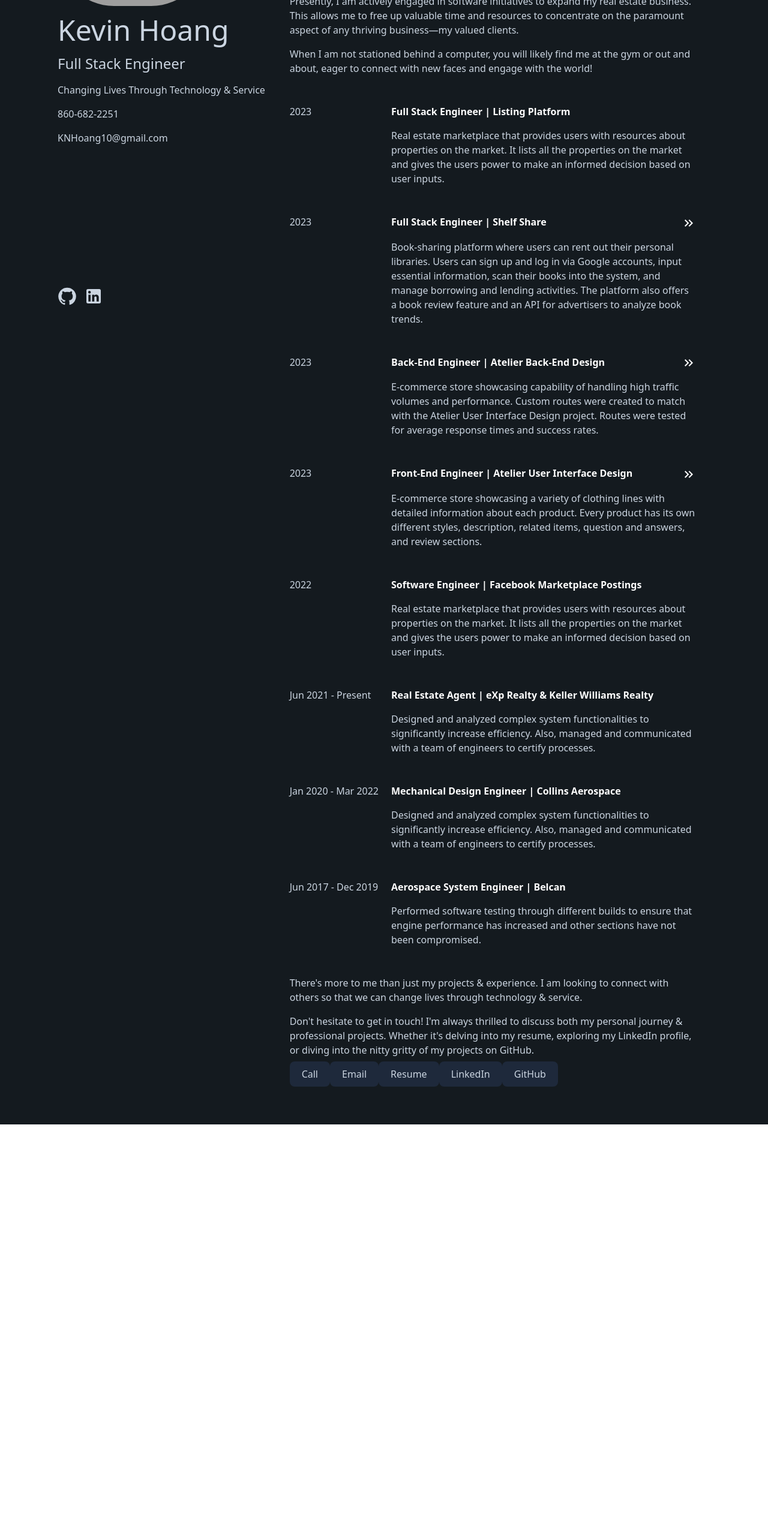
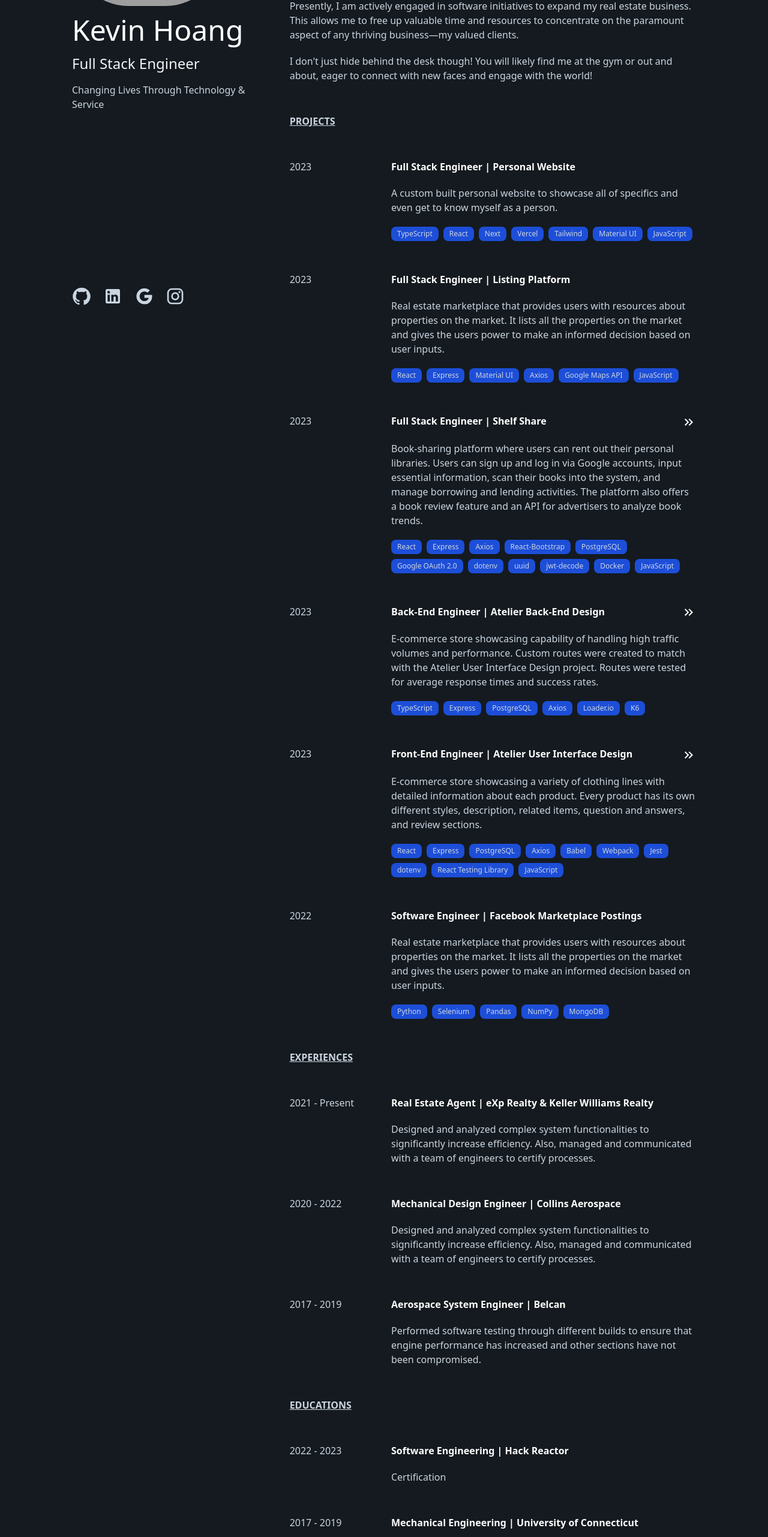
Before and after one commit to knhoang10/AboutMe, a Next.js app: page / in a window 1280 px wide. Shown: the part 234-2797 px from the top of the page at 60% size. Before the commit the page ends 2109 px from the top, so only its background shows below. Built offline with nearby package versions, Linux system fonts and the light colour scheme; grey boxes are pictures that could not be loaded.

Commit message:
Added tech stack information. Added education section. Made design more uniform.

```diff
--- /dev/null
+++ b/src/app/data/educationData.tsx
@@ -0,0 +1,24 @@
+export const educationData = [
+  {
+    id: 1,
+    time: '2022 - 2023',
+    title: 'Software Engineering',
+    degree: 'Certification',
+    name: 'Hack Reactor',
+  },
+  {
+    id: 2,
+    time: '2017 - 2019',
+    title: 'Mechanical Engineering',
+    degree: 'Master of Science',
+    name: 'University of Connecticut',
+  },
+  {
+    id: 3,
+    time: '2013 - 2017',
+    title: 'Mechanical Engineering',
+    position: 'Mechanical Engineering',
+    degree: 'Bachelor of Science',
+    name: 'University of Connecticut',
+  },
+];
--- a/src/app/data/experienceData.tsx
+++ b/src/app/data/experienceData.tsx
@@ -1,21 +1,21 @@
 export const experienceData = [
   {
     id: 1,
-    time: 'Jun 2021 - Present',
+    time: '2021 - Present',
     position: 'Real Estate Agent',
     name: 'eXp Realty & Keller Williams Realty',
     text: 'Designed and analyzed complex system functionalities to significantly increase efficiency. Also, managed and communicated with a team of engineers to certify processes.'
   },
   {
     id: 2,
-    time: 'Jan 2020 - Mar 2022',
+    time: '2020 - 2022',
     position: 'Mechanical Design Engineer',
     name: 'Collins Aerospace',
     text: 'Designed and analyzed complex system functionalities to significantly increase efficiency. Also, managed and communicated with a team of engineers to certify processes.'
   },
   {
     id: 3,
-    time: 'Jun 2017 - Dec 2019',
+    time: '2017 - 2019',
     position: 'Aerospace System Engineer',
     name: 'Belcan',
     text: 'Performed software testing through different builds to ensure that engine performance has increased and other sections have not been compromised.'
--- a/src/app/data/projectData.tsx
+++ b/src/app/data/projectData.tsx
@@ -1,4 +1,16 @@
 export const projectData = [
+  {
+    id: 6,
+    time: '2023',
+    position: 'Full Stack Engineer',
+    name: 'Personal Website',
+    link: false,
+    redirectLink: '',
+    text: 'A custom built personal website to showcase all of specifics and even get to know myself as a person.',
+    techStack: [
+      'TypeScript', 'React', 'Next', 'Vercel', 'Tailwind', 'Material UI', 'JavaScript'
+    ],
+  },
   {
     id: 1,
     time: '2023',
@@ -6,7 +18,10 @@ export const projectData = [
     name: 'Listing Platform',
     link: false,
     redirectLink: '',
-    text: 'Real estate marketplace that provides users with resources about properties on the market. It lists all the properties on the market and gives the users power to make an informed decision based on user inputs.'
+    text: 'Real estate marketplace that provides users with resources about properties on the market. It lists all the properties on the market and gives the users power to make an informed decision based on user inputs.',
+    techStack: [
+      'React', 'Express', 'Material UI', 'Axios', 'Google Maps API', 'JavaScript'
+    ],
   },
   {
     id: 2,
@@ -15,7 +30,10 @@ export const projectData = [
     name: 'Shelf Share',
     link: true,
     redirectLink: 'https://shelfshare.org/',
-    text: 'Book-sharing platform where users can rent out their personal libraries. Users can sign up and log in via Google accounts, input essential information, scan their books into the system, and manage borrowing and lending activities. The platform also offers a book review feature and an API for advertisers to analyze book trends.'
+    text: 'Book-sharing platform where users can rent out their personal libraries. Users can sign up and log in via Google accounts, input essential information, scan their books into the system, and manage borrowing and lending activities. The platform also offers a book review feature and an API for advertisers to analyze book trends.',
+    techStack: [
+      'React', 'Express', 'Axios', 'React-Bootstrap', 'PostgreSQL', 'Google OAuth 2.0', 'dotenv', 'uuid', 'jwt-decode', 'Docker', 'JavaScript'
+    ],
   },
   {
     id: 3,
@@ -24,7 +42,10 @@ export const projectData = [
     name: 'Atelier Back-End Design',
     link: true,
     redirectLink: 'https://github.com/rpp2209-sdc-technetium/product',
-    text: 'E-commerce store showcasing capability of handling high traffic volumes and performance. Custom routes were created to match with the Atelier User Interface Design project. Routes were tested for average response times and success rates.'
+    text: 'E-commerce store showcasing capability of handling high traffic volumes and performance. Custom routes were created to match with the Atelier User Interface Design project. Routes were tested for average response times and success rates.',
+    techStack: [
+      'TypeScript', 'Express', 'PostgreSQL', 'Axios', 'Loader.io', 'K6'
+    ],
   },
   {
     id: 4,
@@ -33,7 +54,10 @@ export const projectData = [
     name: 'Atelier User Interface Design',
     link: true,
     redirectLink: 'https://github.com/rpp2209-gluon/fec',
-    text: 'E-commerce store showcasing a variety of clothing lines with detailed information about each product. Every product has its own different styles, description, related items, question and answers, and review sections.'
+    text: 'E-commerce store showcasing a variety of clothing lines with detailed information about each product. Every product has its own different styles, description, related items, question and answers, and review sections.',
+    techStack: [
+      'React', 'Express', 'PostgreSQL', 'Axios', 'Babel', 'Webpack', 'Jest', 'dotenv', 'React Testing Library', 'JavaScript'
+    ],
   },
   {
     id: 5,
@@ -42,6 +66,9 @@ export const projectData = [
     name: 'Facebook Marketplace Postings',
     link: false,
     redirectLink: '',
-    text: 'Real estate marketplace that provides users with resources about properties on the market. It lists all the properties on the market and gives the users power to make an informed decision based on user inputs.'
+    text: 'Real estate marketplace that provides users with resources about properties on the market. It lists all the properties on the market and gives the users power to make an informed decision based on user inputs.',
+    techStack: [
+      'Python', 'Selenium', 'Pandas', 'NumPy', 'MongoDB'
+    ],
   },
 ];
--- /dev/null
+++ b/src/app/education.tsx
@@ -0,0 +1,24 @@
+import { individualProjectExperience, timelineStyle, projectExperienceInformationStyle, projectExperienceNamePositionStyle, projectExperienceDescriptionStyle } from "./style/constantStyles";
+
+
+type EducationProps = {
+  educationInfo: {
+    id: number,
+    time: string,
+    title: string,
+    name: string,
+    degree: string,
+  }
+};
+
+export default function Education({ educationInfo }: EducationProps) {
+  return (
+    <div className={`education ${individualProjectExperience}`}>
+      <div className={`timeline ${timelineStyle}`}>{educationInfo.time}</div>
+      <div className={`education-information ${projectExperienceInformationStyle}`}>
+        <div className={`experience-title-and-name ${projectExperienceNamePositionStyle}`}>{educationInfo.title} | {educationInfo.name}</div>
+        <div className={`experience-degree ${projectExperienceDescriptionStyle}`}>{educationInfo.degree}</div>
+      </div>
+    </div>
+  )
+};
--- a/src/app/initialPage.tsx
+++ b/src/app/initialPage.tsx
@@ -12,7 +12,7 @@ export default function InitialPage() {
   }, []);
 
   return (
-    <div className={`initial-page flex flex-col justify-center items-center h-screen text-5xl uppercase transition-opacity duration-1000 ease-out ${fadeText ? 'opacity-0' : 'opacity-100'}`}>
+    <div className={`initial-page text-white flex flex-col justify-center items-center h-screen text-5xl uppercase transition-opacity duration-1000 ease-out ${fadeText ? 'opacity-0' : 'opacity-100'}`}>
       <span className="text-center">Kevin Hoang Portfolio</span>
     </div>
   )
--- a/src/app/project.tsx
+++ b/src/app/project.tsx
@@ -2,6 +2,7 @@ import { useState, useEffect } from 'react';
 import { individualProjectExperience, timelineStyle, projectExperienceInformationStyle, projectExperienceNamePositionStyle, projectExperienceDescriptionStyle } from "./style/constantStyles";
 import KeyboardDoubleArrowRightIcon from '@mui/icons-material/KeyboardDoubleArrowRight';
 import './style/globals.css';
+import { TechStack } from './reuseableComponents/reuseableComponents';
 
 
 type ProjectProps = {
@@ -13,16 +14,17 @@ type ProjectProps = {
     text: string,
     redirectLink: string,
     link: boolean,
+    techStack: string[],
   }
 };
 
 export default function Project({ projectInfo }: ProjectProps) {
   // State
-  const [symbolAnimate, setSymbolAnimate] = useState(false);
+  const [ symbolAnimate, setSymbolAnimate ] = useState(false);
 
   // Custom functions
-  const handleMouseEnter = () => {setSymbolAnimate(true)};
-  const handleMouseLeave = () => {setSymbolAnimate(false)};
+  const handleMouseEnter = () => { setSymbolAnimate(true) };
+  const handleMouseLeave = () => { setSymbolAnimate(false) };
 
   const constantSection = () => {
     return (
@@ -31,8 +33,10 @@ export default function Project({ projectInfo }: ProjectProps) {
         <div className={`project-information ${projectExperienceInformationStyle}`}>
           <div className={`project-position-and-name flex flow-row justify-between ${projectExperienceNamePositionStyle}`}>{projectInfo.position} | {projectInfo.name} {showRedirectSymbol()}</div>
           <div className={`project-description ${projectExperienceDescriptionStyle}`}>{projectInfo.text}</div>
+          <div className={`project-tech-stack flex flex-wrap gap-2`}>
+            {projectInfo.techStack.map((techName) => <TechStack key={techName} name={techName} />)}
+          </div>
         </div>
-        {/* {showRedirectSymbol()} */}
       </>
     )
   };
--- /dev/null
+++ b/src/app/reuseableComponents/reuseableComponents.tsx
@@ -0,0 +1,30 @@
+import {outerButtonStyle, innerButtonStyle, techStackStyle} from '../style/constantStyles';
+
+// Button
+type ButtonProps = {
+  text: string;
+  className: string;
+  redirectLink: string;
+};
+
+export function ButtonStyle({ text, className, redirectLink}: ButtonProps) {
+  return (
+    <a href={redirectLink} target='_blank' className={`${className} ${outerButtonStyle}`}>
+      <span className={innerButtonStyle}></span>
+      <span className='relative'>{text}</span>
+    </a>
+  )
+};
+
+// Tech Stack
+type TechStackProps = {
+  name: string;
+};
+
+export function TechStack({ name }: TechStackProps) {
+  return (
+    <div className={`tech-stack-${name} ${techStackStyle}`}>
+      {name}
+    </div>
+  )
+};
--- a/src/app/style/constantStyles.tsx
+++ b/src/app/style/constantStyles.tsx
@@ -1,36 +1,16 @@
-// Props
-type ButtonProps = {
-  text: string;
-  className: string;
-  redirectLink: string;
-};
-
-export function ButtonStyle({ text, className, redirectLink}: ButtonProps) {
-  const outerStyle = `
-    relative bg-slate-800 rounded-lg overflow-hidden text-slate-300 px-5 py-2.5 group
-  `;
-  const innerStyle = `
-    absolute w-0 rounded-lg group-hover:w-full rounded-lg transition-all ease-out duration-200 h-full bg-blue-700 left-0 top-0
-  `;
-  return (
-    <a href={redirectLink} target='_blank' className={`${className} ${outerStyle}`}>
-      <span className={innerStyle}></span>
-      <span className='relative'>{text}</span>
-    </a>
-  )
-};
-
-// Common styling
+// Common styling -----------------------------------
 export const rightPadding = `py-4 px-6`;
 
-export const spaceBetweenDiv = 'gap-4';
+export const spaceBetweenDiv = 'gap-5';
 
 export const flexColSpaceBetweenDiv = `flex flex-col ${spaceBetweenDiv}`;
 
-// Specific styling
+export const newSectionTitle = `font-bold underline decoration-solid`;
+
+// Specific styling -----------------------------------
 // Left Section
-export const nameStyle = `text-5xl`;
-export const jobPositionStyle = `text-2xl`;
+export const nameStyle = `text-5xl text-white`;
+export const jobPositionStyle = `text-2xl text-slate-100`;
 
 // Right Section
 export const rightSections = `
@@ -46,6 +26,19 @@ export const projectExperienceInformationStyle = `lg:basis-3/4 ${flexColSpaceBet
 export const projectExperienceNamePositionStyle = `font-bold text-white`;
 export const projectExperienceDescriptionStyle = `text-slate-300`;
 
+// Button
+// Reusable button
+export const outerButtonStyle = `
+relative bg-slate-800 rounded-lg overflow-hidden text-slate-300 px-5 py-2 group
+`;
+export const innerButtonStyle = `
+absolute w-0 rounded-lg group-hover:w-full rounded-lg transition-all ease-out duration-200 h-full bg-blue-700 left-0 top-0
+`;
+
+// Tech Stack
+export const techStackStyle = `
+  bg-blue-700 text-xs rounded-lg px-2.5 py-1
+`;
 
 // Material UI
 export const iconStyle = { fontSize: '2rem' };
--- a/src/app/transitionPage.tsx
+++ b/src/app/transitionPage.tsx
@@ -2,71 +2,92 @@
 "use client"
 import './style/globals.css';
 import { useState, useEffect } from 'react';
-import GitHubIcon from '@mui/icons-material/GitHub';
-import { ButtonStyle } from './style/constantStyles';
-import LinkedInIcon from '@mui/icons-material/LinkedIn';
+import { ButtonStyle } from './reuseableComponents/reuseableComponents';
 import { projectData } from './data/projectData';
-import EmailSharpIcon from '@mui/icons-material/EmailSharp';
+import { educationData } from './data/educationData';
 import { experienceData } from './data/experienceData';
-import FileDownloadIcon from '@mui/icons-material/FileDownload';
-import LocalPhoneSharpIcon from '@mui/icons-material/LocalPhoneSharp';
 import Experience from './experience';
 import Project from './project';
-import { rightSections, flexColSpaceBetweenDiv, nameStyle, jobPositionStyle, iconStyle } from './style/constantStyles';
+import { rightSections, flexColSpaceBetweenDiv, nameStyle, jobPositionStyle, iconStyle, newSectionTitle } from './style/constantStyles';
+
+// MUI
+import GitHubIcon from '@mui/icons-material/GitHub';
 import GoogleIcon from '@mui/icons-material/Google';
+import LinkedInIcon from '@mui/icons-material/LinkedIn';
+import InstagramIcon from '@mui/icons-material/Instagram';
+import Education from './education';
 
 // Constants
 const headShotURL: string = 'https://drive.google.com/uc?export=view&id=1JsF8Kkz9MTObFlyec0YO5HECDvabZokU';
 
 export default function TransitionPage() {
+  // States
+  const [ fadeText, setFadeText ] = useState(false);
+
+  // Effects
+  useEffect(() => {
+    const timeout = setTimeout(() => {
+      setFadeText(true);
+    }, 0);
+  }, []);
 
   return (
     <>
-      <div className='app flex flex-row mx-auto min-h-screen max-w-screen-xl px-24 font-sans'>
-        <div className='basis-1/3 sticky gap-4 flex flex-col justify-between max-h-screen top-0 py-14'>
-          <div className='introduction flex flex-col gap-4'>
+      <div className={`app lg:flex lg:flex-row lg:mx-auto lg:min-h-screen lg:max-w-screen-xl lg:px-24 font-sans transition-opacity duration-1000 ease-in ${fadeText ? 'opacity-100' : 'opacity-0'}`}>
+        <div className='basis-1/3 lg:sticky gap-4 flex flex-col justify-between max-h-screen top-0 sm:py-14 px-6'>
+          <div className='introduction flex flex-col gap-4 justify-center content-center'>
             <img className='head-shot rounded-full' src={headShotURL} width='250' height='250'></img>
             <div className={`name ${nameStyle}`}>Kevin Hoang</div>
             <div className={`job-position ${jobPositionStyle}`}>Full Stack Engineer</div>
             <div className='motto'>Changing Lives Through Technology & Service</div>
-            <div className='phone-number'>860-682-2251</div>
-            <div className='email'>KNHoang10@gmail.com</div>
+            {/* <div className='phone-number'>860-682-2251</div>
+            <div className='email'>KNHoang10@gmail.com</div> */}
           </div>
-          <div className='social-media flex flex-row gap-3'>
+          <div className='social-media flex flex-row gap-5'>
             <a href='https://github.com/knhoang10' target='_blank' className={`github-icon ${iconStyle} hover:text-white`}><GitHubIcon style={iconStyle} /></a>
             <a href='https://www.linkedin.com/in/knhoangre/' target='_blank' className={`linkedin-icon ${iconStyle} hover:text-white`}><LinkedInIcon style={iconStyle} /></a>
+            <a href='https://g.co/kgs/dPsN3F' target='_blank' className={`linkedin-icon ${iconStyle} hover:text-white`}><GoogleIcon style={iconStyle} /></a>
+            <a href='https://www.instagram.com/knhoangre/' target='_blank' className={`instagram-icon ${iconStyle} hover:text-white`}><InstagramIcon style={iconStyle} /></a>
           </div>
         </div>
 
         <div className={`basis-2/3 ${flexColSpaceBetweenDiv} py-14`}>
-          <div className={`about ${rightSections}`}>
-            <p>ABOUT</p>
+          <div className={`about-section ${rightSections} pb-15`}>
+            <p className={`about-me ${newSectionTitle}`}>ABOUT ME</p>
             <p className='getting-into-software'>Sometime long ago, my first experience in web development was redesigning my MySpace homepage. It was really ugly, but thankfully technology has improved and it allowed me to create better designed websites. I have had the liberty to build applications for corporations and small businesses.</p>
             <p className='what-i-am-doing-now'>Presently, I am actively engaged in software initiatives to expand my real estate business. This allows me to free up valuable time and resources to concentrate on the paramount aspect of any thriving business—my valued clients. </p>
-            <p className='about-hobbies'> When I am not stationed behind a computer, you will likely find me at the gym or out and about, eager to connect with new faces and engage with the world!</p>
+            <p className='about-hobbies'> I don't just hide behind the desk though! You will likely find me at the gym or out and about, eager to connect with new faces and engage with the world!</p>
           </div>
 
-          <div className={`projects ${flexColSpaceBetweenDiv}`}>
+          <div className={`projects ${flexColSpaceBetweenDiv} pb-15`}>
+            <p className={`${rightSections} ${newSectionTitle}`}>PROJECTS</p>
             {projectData.map((project) => <Project key={project.id} projectInfo={project} />)}
           </div>
 
-          <div className={`experiences ${flexColSpaceBetweenDiv}`}>
+          <div className={`experiences ${flexColSpaceBetweenDiv} pb-15`}>
+            <p className={`${rightSections} ${newSectionTitle}`}>EXPERIENCES</p>
             {experienceData.map((experience) => <Experience key={experience.id} experienceInfo={experience} />)}
           </div>
 
-          <div className={`more-information ${rightSections}`}>
-            <div className='more-information-description'>
+          <div className={`educations ${flexColSpaceBetweenDiv} pb-15`}>
+            <p className={`${rightSections} ${newSectionTitle}`}>EDUCATIONS</p>
+            {educationData.map((education) => <Education key={education.id} educationInfo={education} />)}
+          </div>
+
+          <div className={`connect-with-me-section ${rightSections}`}>
+            <p className={`connect-with-me ${newSectionTitle}`}>CONNECT WITH ME!</p>
+            <div className='connect-with-me-description'>
               There's more to me than just my projects & experience. I am looking to connect with others so that we can change lives through technology & service.
             </div>
-            <div className='more-information-description'>
+            <div className='connect-with-me-description'>
               Don't hesitate to get in touch! I'm always thrilled to discuss both my personal journey & professional projects. Whether it's delving into my resume, exploring my LinkedIn profile, or diving into the nitty gritty of my projects on GitHub.
             </div>
-            <div className='redirect-buttons'>
+            <div className={`redirect-buttons flex flex-row gap-4`}>
               <ButtonStyle text='Call' className='call-redirect-button' redirectLink='tel:8606822251' />
               <ButtonStyle text='Email' className='Email-redirect-button' redirectLink='mailto:knhoang10@gmail.com?subject=We%20Want%20To%20Hire%20You!' />
               <ButtonStyle text='Resume' className='resume-redirect-button' redirectLink='https://drive.google.com/file/d/1DDo1BzYQkYhMWH0VogBXw1_CRibEKn0y/view?usp=sharing' />
+              <ButtonStyle text='GitHub' className='github-redirect-button' redirectLink='https://github.com/knhoang10' />
               <ButtonStyle text='LinkedIn' className='linkedin-redirect-button' redirectLink='https://www.linkedin.com/in/knhoangre/' />
-              <ButtonStyle text='GitHub' className='github-redirect-button' redirectLink='https://github.com/knhoang10' />
             </div>
           </div>
         </div>
```
Also changed, not shown: src/app/page.tsx (+1 -13 lines).
